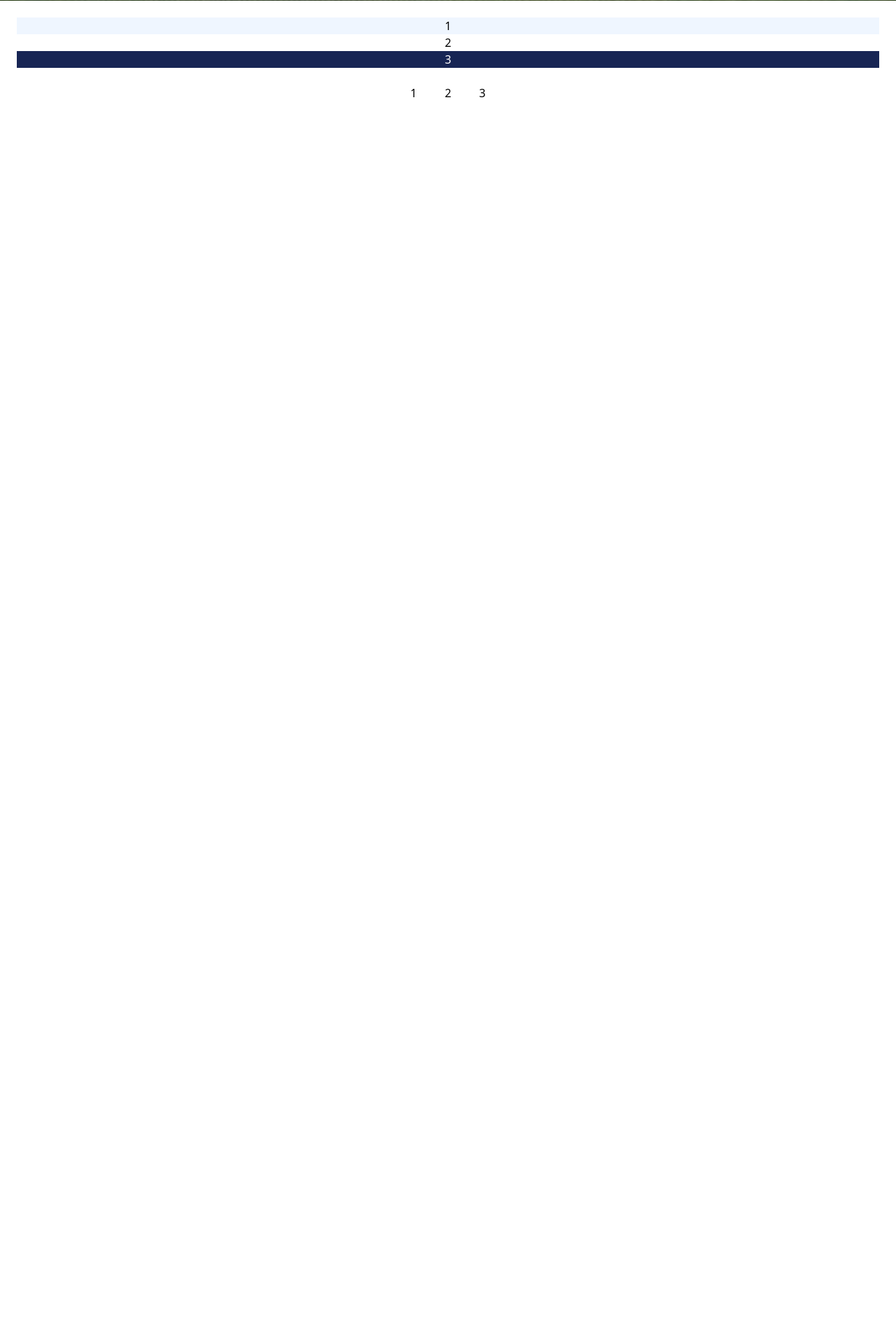
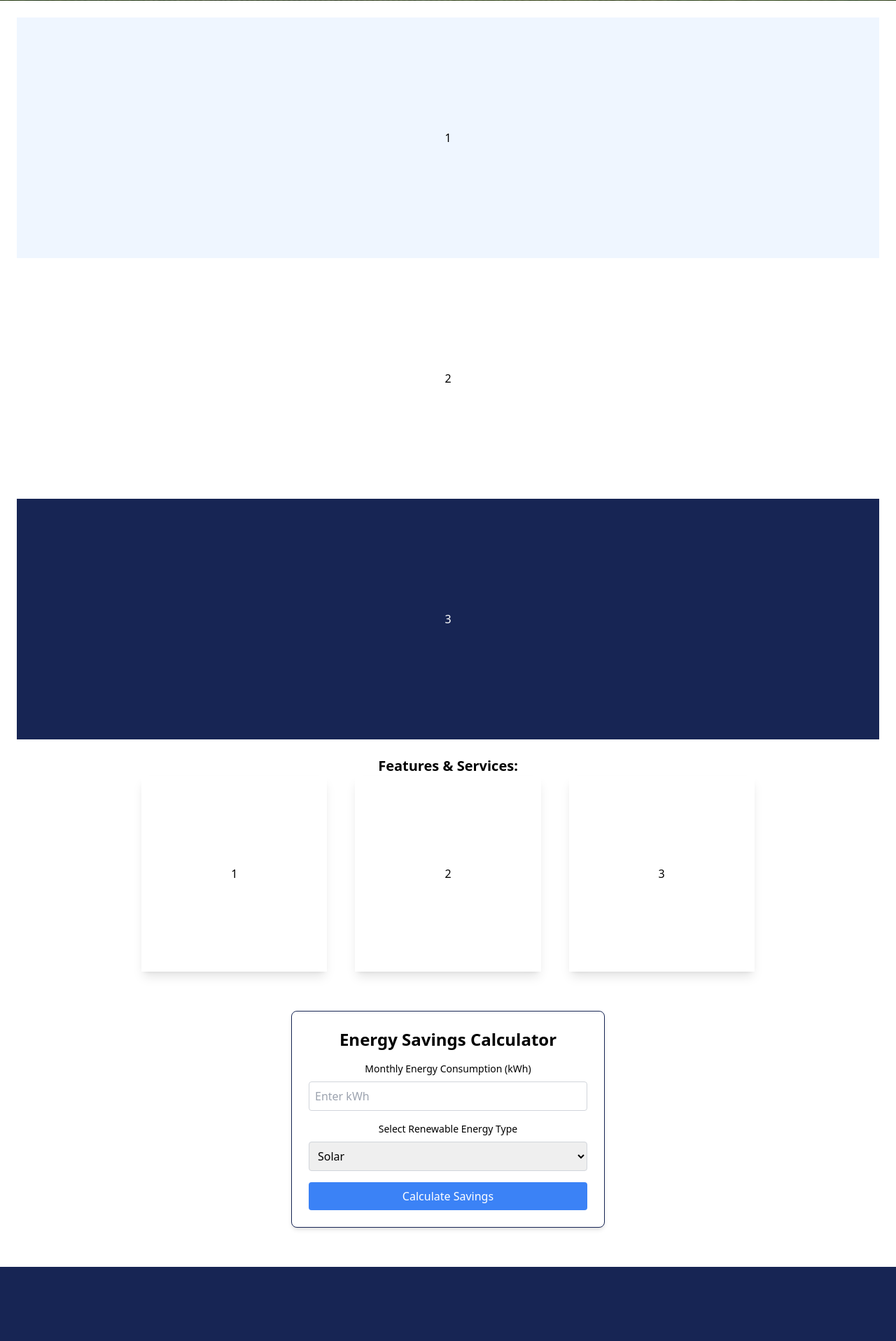
Before and after one commit to treva556/wise-energy, a React (Create React App) app: page / in a window 1280 px wide. Shown: the part 823-2740 px from the top of the page at 70% size. Before the commit the page ends 968 px from the top, so only its background shows below. Built offline with nearby package versions, Linux system fonts and the light colour scheme.

Commit message:
milestone 2

```diff
--- a/package.json
+++ b/package.json
@@ -9,6 +9,7 @@
     "react": "^18.3.1",
     "react-dom": "^18.3.1",
     "react-scripts": "5.0.1",
+    "react-swipeable": "^7.0.1",
     "web-vitals": "^2.1.4"
   },
   "scripts": {
--- a/src/App.js
+++ b/src/App.js
@@ -1,21 +1,21 @@
 
 import React from 'react';
 import Ener from '../src/assets/energy.jpeg';
+import Calculator from './components/calc';
+import Flippings from './components/swipe';
 import './App.css';
 
 function App() {
   return (
     <div className="App">
-       <div className=' flex flex-row gap-36 bg-blue-50 p-10'>
-      <h1 className=' text-blue-950'>
-        Wise
-      </h1>
-      <div className=' flex gap-10 items-end justify-end'>
-      <h2 className=' flex items-end'> Contacts  </h2>
-      <h2> Location  </h2>
-      </div>
+       <div className="flex flex-row justify-between bg-blue-50 p-10">
+  <h1 className="text-blue-950">Wise</h1>
 
-      </div>
+  <div className="flex gap-10 items-end">
+    <h2>Contacts</h2>
+    <h2>Location</h2>
+  </div>
+</div>
       <header
 
         className="bg-cover bg-center flex justify-center items-center
@@ -25,28 +25,38 @@ function App() {
         <h1 className="text-white text-4xl md:text-4xl lg:text-8xl  font-mono">Wise Energy</h1>
       </header>
       <div className='  p-6'>
-        <div className='bg-blue-50  '>
+        <div className=' py-40  bg-blue-50  '>
           1
         </div>
-        <div className=' '>
+        <div className=' py-40 '>
           2
         </div>
-        <div className=' bg-blue-950 text-white'>
+        <div className=' py-40 bg-blue-950 text-white'>
           3
         </div>
       </div>
+      <h5 className=' font-semibold text-xl '>  Features & Services: </h5>
+
       <div className=' flex flex-row justify-center gap-10'>
-        <div>
+        <div className=' shadow-lg p-32'>
           1
         </div>
-        <div>
+        <div className=' shadow-lg p-32'>
           2
-          </div>
-          <div>
+        </div>
+        <div className=' shadow-lg p-32'>
           3
-          </div>
+        </div>
       </div>
+      <Calculator/>
 
+      <div className=' bg-blue-950 py-20'>
+
+      </div>
+     <Flippings/>
+     <div className=' bg-blue-950 py-20'>
+
+      </div>
 
     </div>
   );
--- /dev/null
+++ b/src/components/calc.js
@@ -0,0 +1,71 @@
+
+
+import React, { useState } from "react";
+
+function Calculator() {
+  // States for input and result
+  const [energyUsage, setEnergyUsage] = useState("");
+  const [energyType, setEnergyType] = useState("solar");
+  const [savings, setSavings] = useState(null);
+
+  // Constants for energy savings based on type
+  const savingsRates = {
+    solar: 0.25, // 25% savings for solar
+    wind: 0.30,  // 30% savings for wind
+    other: 0.20  // 20% savings for other renewables
+  };
+
+  // Function to calculate the savings
+  const calculateSavings = () => {
+    if (energyUsage) {
+      const rate = savingsRates[energyType];
+      const calculatedSavings = energyUsage * rate;
+      setSavings(calculatedSavings.toFixed(2));
+    }
+  };
+
+  return (
+    <div className="max-w-md mx-auto p-6 bg-white m-14 border border-blue-950 rounded-lg shadow-md">
+      <h2 className="text-2xl font-bold text-center mb-4">Energy Savings Calculator</h2>
+
+      <div className="mb-4">
+        <label className="block mb-2 text-sm font-medium">Monthly Energy Consumption (kWh)</label>
+        <input
+          type="number"
+          value={energyUsage}
+          onChange={(e) => setEnergyUsage(e.target.value)}
+          className="w-full p-2 border border-gray-300 rounded focus:outline-none focus:ring-2 focus:ring-blue-400"
+          placeholder="Enter kWh"
+        />
+      </div>
+
+      <div className="mb-4">
+        <label className="block mb-2 text-sm font-medium">Select Renewable Energy Type</label>
+        <select
+          value={energyType}
+          onChange={(e) => setEnergyType(e.target.value)}
+          className="w-full p-2 border border-gray-300 rounded focus:outline-none focus:ring-2 focus:ring-blue-400"
+        >
+          <option value="solar">Solar</option>
+          <option value="wind">Wind</option>
+          <option value="other">Other</option>
+        </select>
+      </div>
+
+      <button
+        onClick={calculateSavings}
+        className="w-full bg-blue-500 text-white py-2 px-4 rounded hover:bg-blue-600"
+      >
+        Calculate Savings
+      </button>
+
+      {savings !== null && (
+        <div className="mt-4 p-4 bg-green-100 text-green-700 rounded">
+          <p>You could save approximately <strong>${savings}</strong> per month by switching to {energyType} energy.</p>
+        </div>
+      )}
+    </div>
+  );
+}
+
+export default Calculator;
--- /dev/null
+++ b/src/components/swipe.js
@@ -0,0 +1,76 @@
+
+import React, { useState, useEffect } from 'react';
+import { useSwipeable } from 'react-swipeable';  // For swipe gestures
+
+const Flippings = () => {
+  const [currentIndex, setCurrentIndex] = useState(0);
+
+  const contents = [
+    "Content 1. Lorem ipsum dolor sit amet, consectetur adipiscing elit.",
+    "Content 2. Lorem ipsum dolor sit amet, consectetur adipiscing elit.",
+    "GOOOD",
+    "Content 4. Lorem ipsum dolor sit amet, consectetur adipiscing elit.",
+    "Content 5. Lorem ipsum dolor sit amet, consectetur adipiscing elit.",
+    "Content 6. Lorem ipsum dolor sit amet, consectetur adipiscing elit.",
+  ];
+
+  // Swipe event handler
+  const handlers = useSwipeable({
+    onSwipedLeft: () => handleNext(),
+    onSwipedRight: () => handlePrevious(),
+  });
+
+  useEffect(() => {
+    const interval = setInterval(() => {
+      handleNext();
+    }, 30000);
+
+    return () => clearInterval(interval);
+  }, []);
+
+  const handleNext = () => {
+    setCurrentIndex((prevIndex) => (prevIndex + 1) % contents.length);
+  };
+
+  const handlePrevious = () => {
+    setCurrentIndex((prevIndex) => (prevIndex - 1 + contents.length) % contents.length);
+  };
+
+  // Manually set the current slide based on the dot clicked
+  const handleDotClick = (index) => {
+    setCurrentIndex(index);
+  };
+
+  return (
+    <div {...handlers} className="mt-5 mb-10">
+      <p className="text-lg font-bold mb-3">What Our Clients Say</p>
+      <p className="text-lg font-bold mb-3">Client Review</p>
+
+      <div className="p-6">
+        {contents.slice(currentIndex, currentIndex + 1).map((content, index) => (
+          <div
+            key={index}
+            className="p-6 rounded shadow-md transition-opacity duration-500 ease-in-out"
+          >
+            {content}
+          </div>
+        ))}
+      </div>
+
+      {/* Dots for navigation */}
+      <div className="flex justify-center mt-5">
+        {contents.map((_, index) => (
+          <div
+            key={index}
+            className={`h-3 w-3 rounded-full mx-1 cursor-pointer ${
+              index === currentIndex ? 'bg-blue-500' : 'bg-gray-300'
+            }`}
+            onClick={() => handleDotClick(index)}
+          />
+        ))}
+      </div>
+    </div>
+  );
+};
+
+export default Flippings;
```
Also changed, not shown: 1 other file (tests, documents, lock files or other folders).
